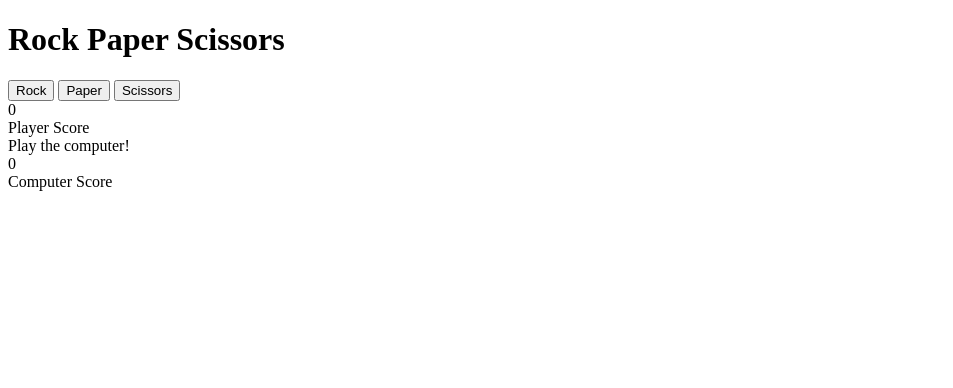
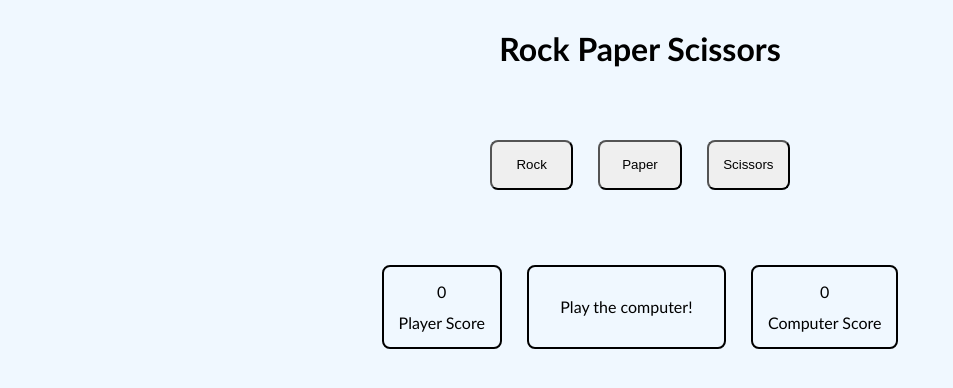
Before and after one commit to danielkurtsawyer/odin-rock-paper-scissors, a plain HTML site: page index.html in a window 1280 px wide. Shown: the whole page, without its empty margins (0-953 px from the left). Drawn offline with Linux system fonts and the light colour scheme.

Commit message:
Add CSS styling
Added CSS styling for the page layout to make the UI more appealing.
Additionally, I cleaned up some inconsistencies in the JavaScript.

```diff
--- a/index.html
+++ b/index.html
@@ -3,24 +3,28 @@
 <head>
     <meta charset="UTF-8">
     <meta name="viewport" content="width=device-width, initial-scale=1.0">
+    <link rel="stylesheet" href="style.css">
     <title>Project: Rock Paper Scissors</title>
     <script src="rockPaperScissors.js" defer></script>
 </head>
 <body>
     <h1>Rock Paper Scissors</h1>
-    <button class="rock">Rock</button>
-    <button class="paper">Paper</button>
-    <button class="scissors">Scissors</button>
+
+    <div class="buttons">
+        <button class="rock">Rock</button>
+        <button class="paper">Paper</button>
+        <button class="scissors">Scissors</button>
+    </div>
 
     <div class="results">
         <div class="player">
             <div class="playerScore">0</div>
-            <div>Player Score</div>
+            <div class="score">Player Score</div>
         </div>
         <div class="message">Play the computer!</div>
         <div class="computer">
             <div class="computerScore">0</div>
-            <div>Computer Score</div>
+            <div class="score">Computer Score</div>
         </div>
     </div>
 </body>
--- /dev/null
+++ b/style.css
@@ -0,0 +1,54 @@
+body {
+    background-color: aliceblue;
+    font-family:'Gill Sans', 'Gill Sans MT', Calibri, 'Trebuchet MS', sans-serif;
+
+    display: flex;
+    min-height: 100vh;
+    flex-direction: column;
+    align-items: center;
+}
+
+.buttons {
+    margin-top: 50px;
+    display: flex;
+    justify-content: space-around;
+    gap: 25px;
+    width: 300px;
+    height: 50px;
+}
+
+button{
+    flex: 1;
+}
+
+.results {
+    margin-top: 75px;
+    display: flex;
+    align-items: center;
+    gap: 25px;
+}
+
+button, .player, .message, .computer{
+    border-radius: 8px;
+}
+
+.player, .message, .computer{
+    padding: 15px;
+    height: 50px;
+    border: 2px solid black;
+    display: flex;
+    flex-direction: column;
+}
+
+.player, .computer{
+    justify-content: space-between;
+}
+
+.message{
+    width: 165px;
+    justify-content: center;
+}
+
+div {
+    text-align: center;
+}
```
Also changed, not shown: rockPaperScissors.js (+2 -5 lines).
